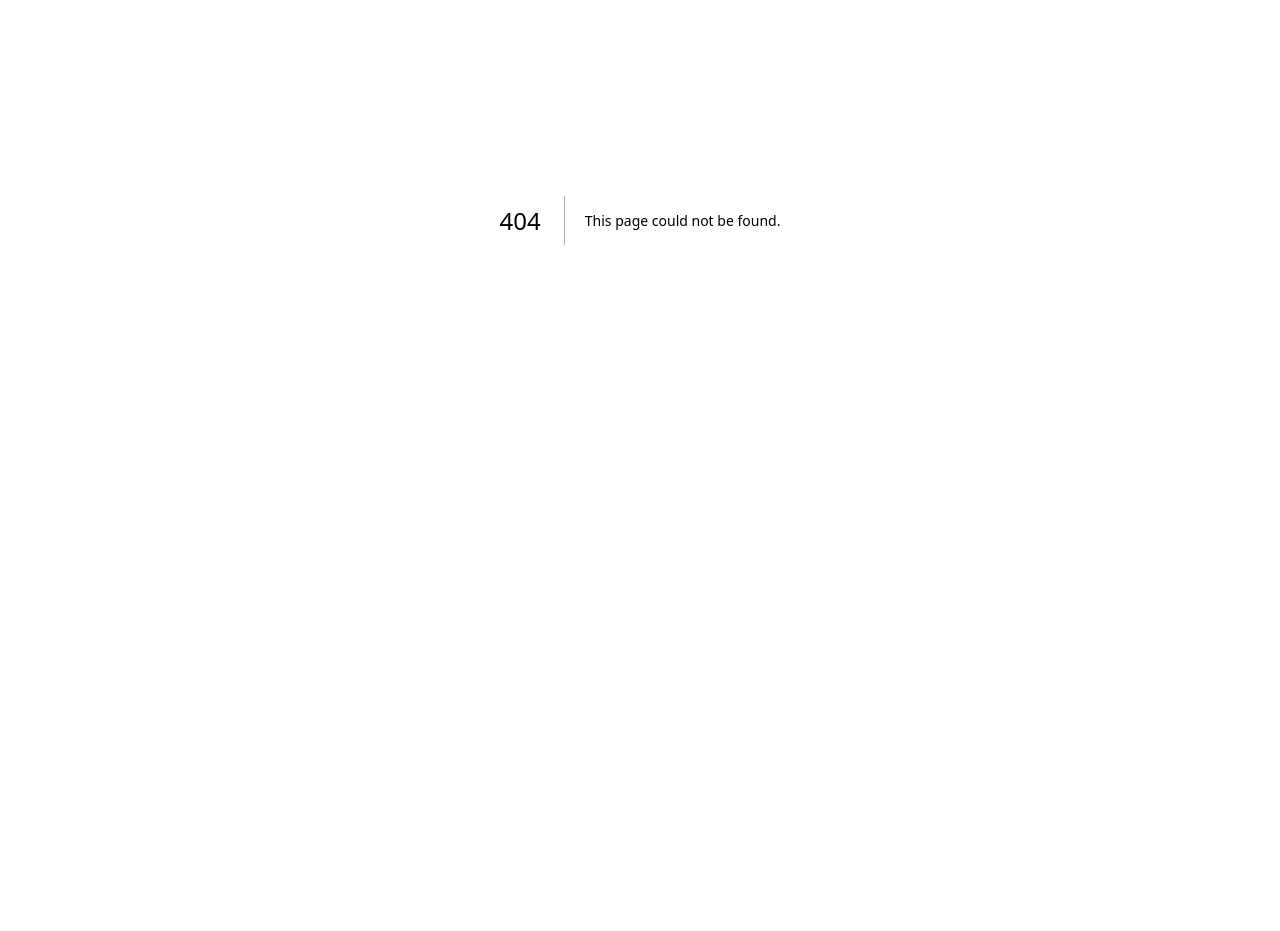
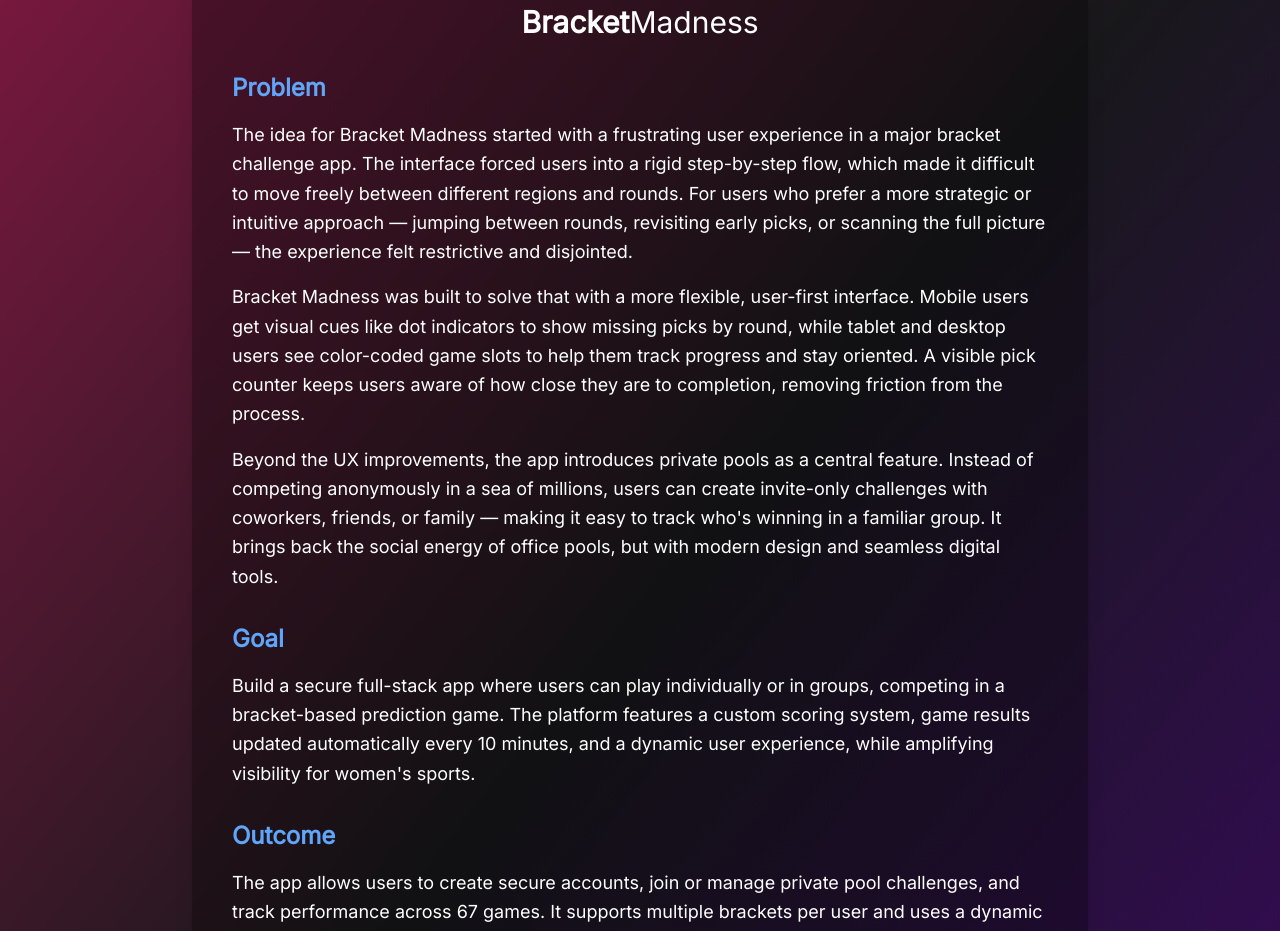
Before and after one commit to ma-boles/mbolesdev, a Next.js app: page /projects/bracket-madness in a window 1280 px wide. Before the commit this address had no page. Shown: the part 180-1111 px from the top of the page. Before the commit the page ends 800 px from the top, so only its background shows below. Built offline with nearby package versions, Linux system fonts and the light colour scheme.

Commit message:
git commit -m "Initial commit"

```diff
--- /dev/null
+++ b/src/app/projects/bracket-madness/page.js
@@ -0,0 +1,72 @@
+import Link from "next/link";
+
+export default function BracketMadnessCaseStudy() {
+  return (
+        <div className="min-h-screen bg-gradient-to-br from-pink-900 via-zinc-900 to-purple-950 flex justify-center py-16 px-4">
+  <div className="max-w-4xl w-full bg-black/30 text-white rounded-3xl shadow-xl p-10 space-y-8">
+
+      {/* <div className="max-w-4xl w-full bg-white rounded-3xl shadow-xl p-10 md:p-16 space-y-8"> */}
+        <h1 className="text-4xl md:text-5xl font-extrabold text-center">
+            Case Study
+        </h1>
+        <h2 className="text-2xl md:text-3xl font-light text-center"><span className="font-extrabold">Bracket</span>
+         Madness
+        </h2>
+
+
+        <section className="space-y-4">
+          <h2 className="text-2xl font-bold text-blue-400">Problem</h2>
+          <p className="text-lg leading-relaxed">
+            The idea for Bracket Madness started with a frustrating user experience in a major bracket challenge app. The interface forced users into a rigid step-by-step flow, which made it difficult to move freely between different regions and rounds. For users who prefer a more strategic or intuitive approach — jumping between rounds, revisiting early picks, or scanning the full picture — the experience felt restrictive and disjointed.
+          </p>
+          <p className="text-lg leading-relaxed">
+            Bracket Madness was built to solve that with a more flexible, user-first interface. Mobile users get visual cues like dot indicators to show missing picks by round, while tablet and desktop users see color-coded game slots to help them track progress and stay oriented. A visible pick counter keeps users aware of how close they are to completion, removing friction from the process.
+          </p>
+          <p className="text-lg leading-relaxed">
+            Beyond the UX improvements, the app introduces private pools as a central feature. Instead of competing anonymously in a sea of millions, users can create invite-only challenges with coworkers, friends, or family — making it easy to track who&apos;s winning in a familiar group. It brings back the social energy of office pools, but with modern design and seamless digital tools.
+          </p>
+        </section>
+
+        <section className="space-y-4">
+          <h2 className="text-2xl font-bold text-blue-400">Goal</h2>
+          <p className="text-lg leading-relaxed">
+            Build a secure full-stack app where users can play individually or in groups, competing in a bracket-based prediction game. The platform features a custom scoring system, game results updated automatically every 10 minutes, and a dynamic user experience, while amplifying visibility for women&apos;s sports.
+          </p>
+        </section>
+
+        <section className="space-y-4">
+          <h2 className="text-2xl font-bold text-blue-400">Outcome</h2>
+          <p className="text-lg leading-relaxed space-y-2">
+              The app allows users to create secure accounts, join or manage private pool challenges, and track performance across 67 games. It supports multiple brackets per user and uses a dynamic scoring engine with round multipliers and bonus points.
+          </p>
+        </section>
+
+        <section className="space-y-4">
+          <h2 className="text-2xl font-bold text-blue-400">Vision</h2>
+          <p className="text-lg leading-relaxed">
+            Bracket Madness is just the beginning. While the MVP focuses on college basketball, the broader vision is to create a fan engagement platform centered on women&apos;s sports, spanning multiple leagues and competition formats. The platform is designed to support a wide range of fan types — from casual followers to die-hard enthusiasts — through features like dynamic challenges, in-app currency, and a community-driven social experience. Currently in stealth mode, the project aims to contribute to the growth of women&apos;s sports by introducing new, interactive ways for fans to connect with the game and with each other.
+          </p>
+        </section>
+
+        <div className="flex justify-center">
+            <Link
+                href="/"
+                className="inline-block px-6 py-3 mx-1 bg-gray-700 text-white rounded-md hover:bg-gray-600 transition ml-4">
+                Back to Portfolio
+            </Link>
+
+            <a
+                href="https://bracket-madness.vercel.app"
+                target="_blank"
+                rel="noopener noreferrer"
+                className="inline-block mx-1 px-6 py-3 bg-blue-600 text-white rounded-md hover:bg-blue-500 transition"
+            >
+                View Live Demo
+            </a>
+        </div>
+
+      </div>
+
+    </div>
+  );
+}
```
